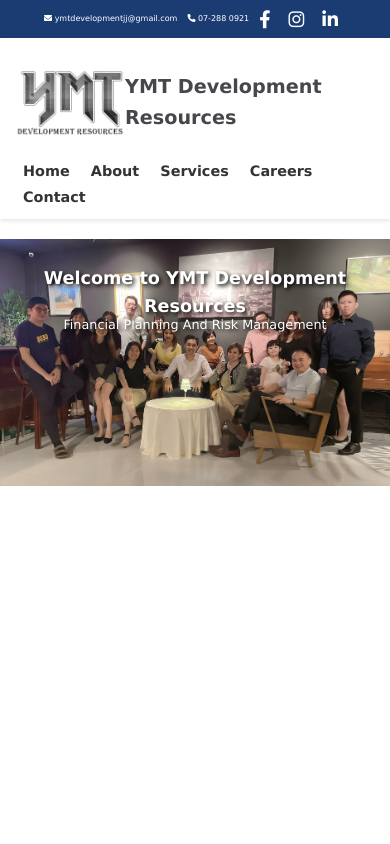
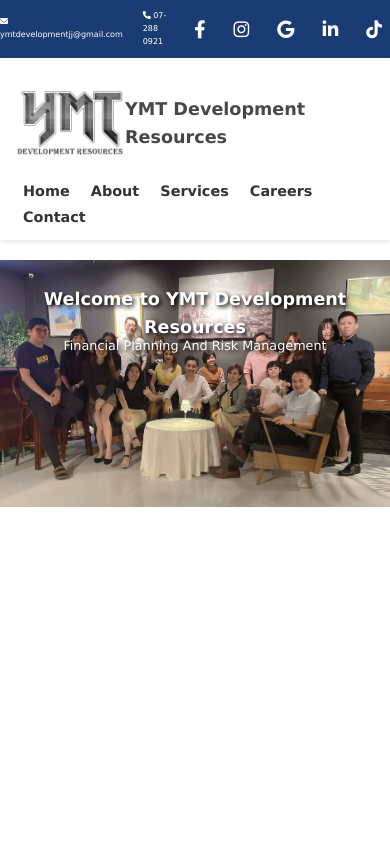
Before and after one commit to YMT-development-resources/YMT, a plain HTML site: page index.html in a window 390 px wide. Shown: the top 844 px of the page. Drawn offline with Linux system fonts and the light colour scheme.

Commit message:
header dd

```diff
--- a/index.html
+++ b/index.html
@@ -415,7 +415,7 @@ footer {
     color: white;
     text-align: center;
     padding: 20px 10px;
-    width: 97%;
+    width: 100%;
     margin-top: auto;
 }
 
@@ -544,14 +544,14 @@ footer p {
 
 .top-header li p, .top-header li a {
     padding: 0 5px;
-    margin: 10px -10px;
+    margin: 10px -5px;
     font-size: 8px;
     flex-direction: column;
     align-items: flex-start;
 }
 
 .main-header p {
-    font-size: 1.2em;
+    font-size: 1.1em;
 }
 
 .main-header a {
@@ -752,7 +752,9 @@ footer p {
                 <li><p><i class="fa-solid fa-phone" style="color: #fff;"></i>  07-288 0921</p></li>
                 <li><a href="https://www.facebook.com/ymtdr?mibextid=LQQJ4d" target="_blank" class="social-icon"><i class="fab fa-facebook-f"></i></a></li>
                 <li><a href="https://www.instagram.com/ymt_development_resources?igsh=aHlrcTJ3aGFvMjUx" target="_blank" class="social-icon"><i class="fab fa-instagram"></i></a></li>
+                <li><a href="https://g.co/kgs/zcfDfrV" target="_blank" class="social-icon"><i class="fab fa-google"></i></a></li>
                 <li><a href="https://www.linkedin.com/company/ymt-development-resources-create-your-career-from-here/" target="_blank" class="social-icon"><i class="fab fa-linkedin-in"></i></a></li>
+                <li><a href="https://www.tiktok.com/@ymtdr?_t=8pD05zIPdQm&_r=1" target="_blank" class="social-icon"><i class="fab fa-tiktok"></i></a></li>
             </ul>
         </div>
 
```
